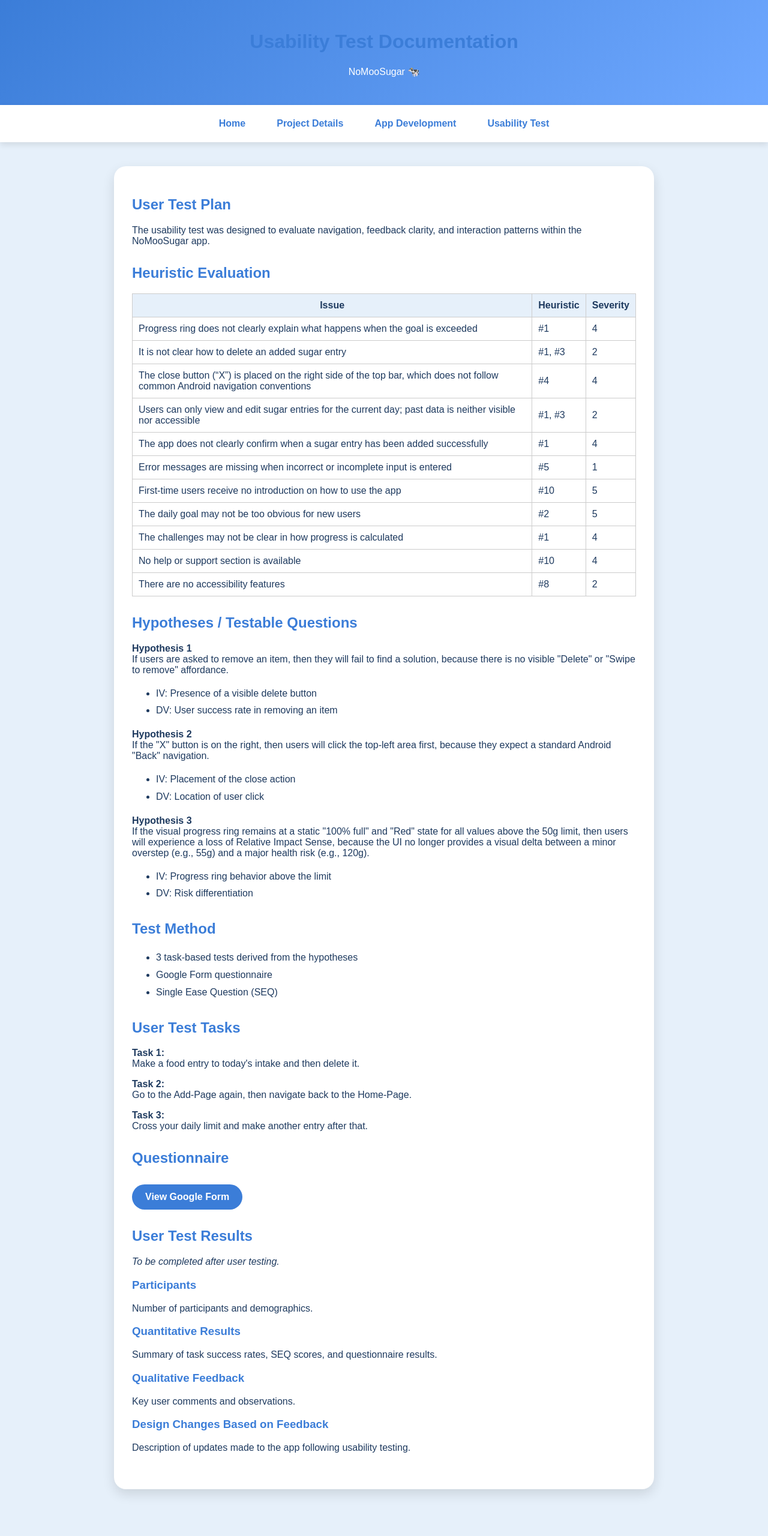
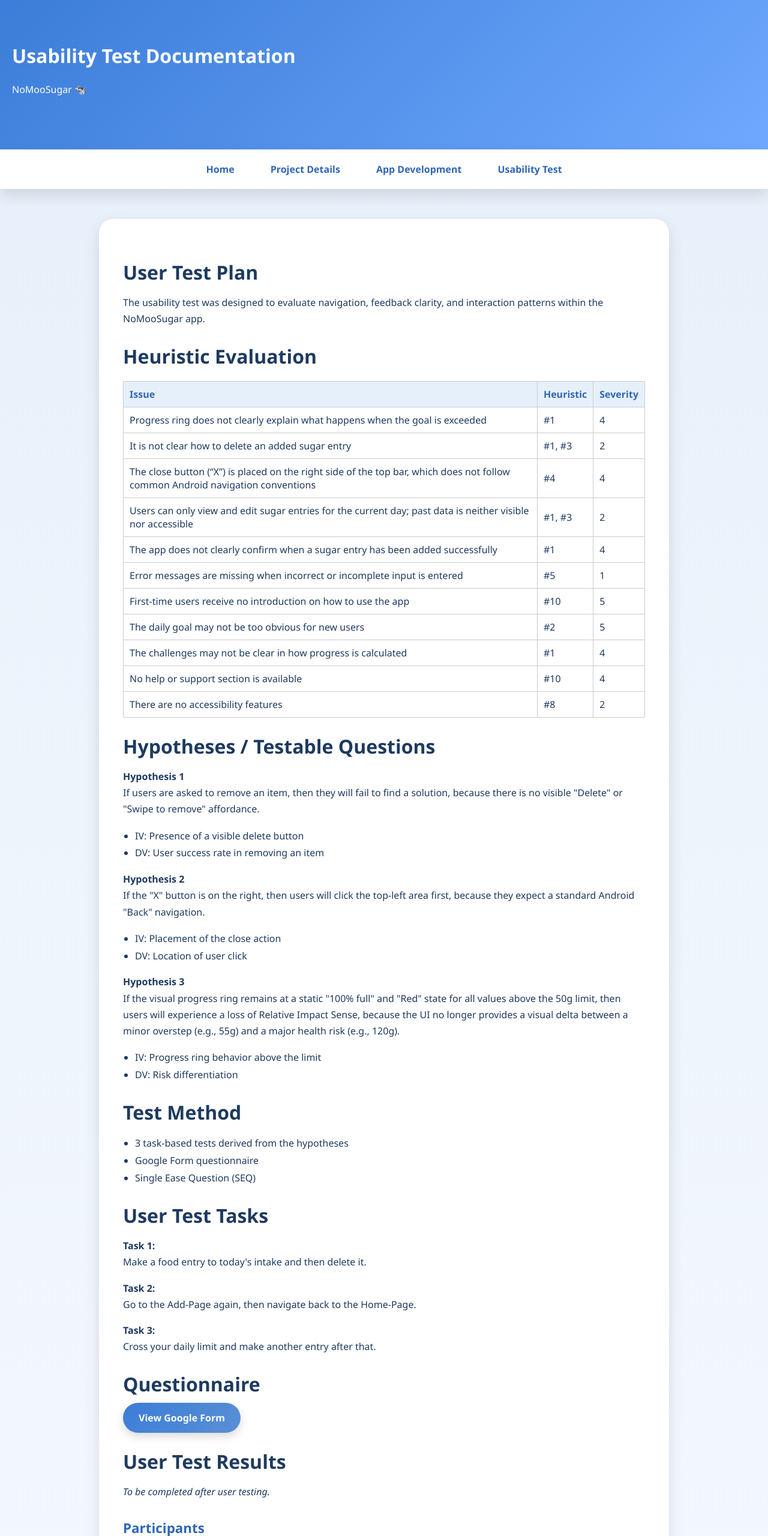
Before and after one commit to Natalia045/CCL3-WS2025, a plain HTML site: page docs/usability.html in a window 1280 px wide. Shown: the top 2560 px of the page at 60% size. Before the commit the page ends 2522 px from the top, so only its background shows below. Drawn offline with Linux system fonts and the light colour scheme.

Commit message:
Enhance CSS styles with new variables and layout adjustments

```diff
--- a/docs/style.css
+++ b/docs/style.css
@@ -1,9 +1,11 @@
 :root {
     --blue: #3B7DD8;
+    --blue-dark: #2F66B5;
     --light-blue: #E6F0FA;
     --accent: #5A8FD4;
     --text: #1E3A5F;
     --card: #FFFFFF;
+    --soft-shadow: 0 10px 25px rgba(0,0,0,0.12);
 }
 
 * {
@@ -12,33 +14,63 @@
 
 body {
     margin: 0;
-    font-family: Arial, sans-serif;
-    background-color: var(--light-blue);
+    font-family: "Segoe UI", Arial, sans-serif;
+    background: linear-gradient(to bottom, #E6F0FA, #F5F9FF);
     color: var(--text);
 }
 
 header {
     background: linear-gradient(135deg, #3B7DD8, #6FA8FF);
-    padding: 30px 20px;
-    text-align: center;
     color: white;
+    padding: 50px 20px 70px;
+    position: relative;
+    overflow: hidden;
+}
+
+.header-content {
+    max-width: 1000px;
+    margin: auto;
+    display: flex;
+    align-items: center;
+    gap: 40px;
+}
+
+.header-text h1 {
+    font-size: 3rem;
+    margin: 0;
+    letter-spacing: 1px;
+}
+
+.header-text p {
+    font-size: 1.2rem;
+    opacity: 0.95;
+    margin-top: 10px;
+}
+
+.header-image img {
+    max-width: 220px;
+    filter: drop-shadow(0 10px 20px rgba(0,0,0,0.2));
 }
 
 nav {
+    background-color: white;
     display: flex;
     justify-content: center;
-    gap: 20px;
-    background-color: white;
+    gap: 24px;
     padding: 14px;
-    box-shadow: 0 4px 10px rgba(0,0,0,0.1);
+    box-shadow: var(--soft-shadow);
+    position: sticky;
+    top: 0;
+    z-index: 100;
 }
 
 nav a {
     text-decoration: none;
-    color: var(--blue);
-    font-weight: bold;
-    padding: 8px 16px;
-    border-radius: 20px;
+    color: var(--blue-dark);
+    font-weight: 600;
+    padding: 8px 18px;
+    border-radius: 999px;
+    transition: 0.2s ease;
 }
 
 nav a:hover {
@@ -46,37 +78,90 @@
 }
 
 .container {
-    max-width: 900px;
-    margin: 40px auto;
+    max-width: 950px;
+    margin: 50px auto;
     background-color: var(--card);
-    padding: 30px;
-    border-radius: 20px;
-    box-shadow: 0 8px 20px rgba(0,0,0,0.12);
+    padding: 40px;
+    border-radius: 24px;
+    box-shadow: var(--soft-shadow);
 }
 
-h1, h2, h3, h4 {
-    color: var(--blue);
+
+h2 {
+    font-size: 2rem;
+    margin-bottom: 10px;
 }
 
-.section {
-    margin-bottom: 30px;
+h3 {
+    margin-top: 30px;
+    font-size: 1.4rem;
+    color: var(--blue-dark);
+}
+
+h4 {
+    margin-top: 20px;
+    color: var(--accent);
+}
+
+p {
+    line-height: 1.7;
 }
 
 .button {
     display: inline-block;
-    background-color: var(--blue);
+    background: linear-gradient(135deg, #3B7DD8, #5A8FD4);
     color: white;
-    padding: 12px 22px;
-    border-radius: 30px;
+    padding: 14px 26px;
+    border-radius: 999px;
     text-decoration: none;
     font-weight: bold;
-    margin-top: 10px;
+    box-shadow: 0 6px 15px rgba(0,0,0,0.15);
+    transition: transform 0.2s ease;
 }
 
 .button:hover {
-    background-color: #2f66b5;
+    transform: translateY(-2px);
 }
+
 
 ul {
     line-height: 1.8;
+    padding-left: 20px;
 }
+
+table {
+    width: 100%;
+    border-collapse: collapse;
+    margin-top: 20px;
+}
+
+th {
+    background-color: var(--light-blue);
+    color: var(--blue-dark);
+    text-align: left;
+}
+
+th, td {
+    padding: 14px;
+    border: 1px solid #dce6f5;
+}
+
+tbody tr:hover {
+    background-color: #f7faff;
+}
+
+
+@media (max-width: 768px) {
+    .header-content {
+        flex-direction: column;
+        text-align: center;
+    }
+
+    .header-image img {
+        max-width: 180px;
+    }
+
+    header {
+        padding-bottom: 40px;
+    }
+}
```
